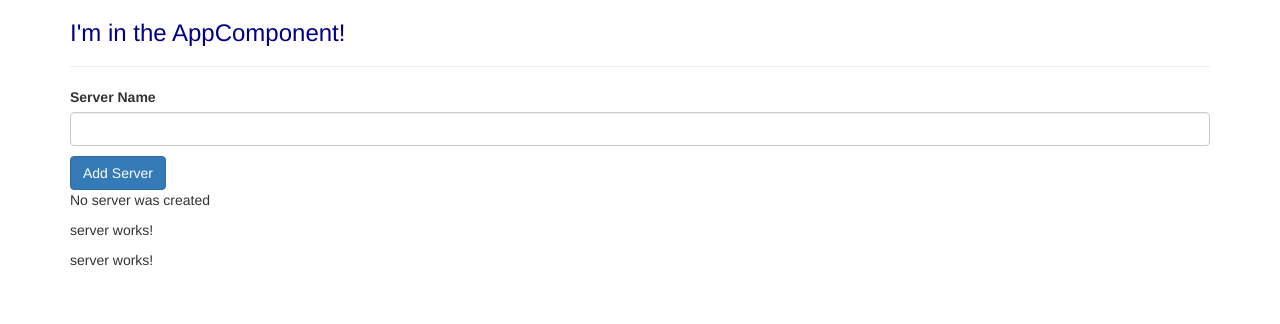
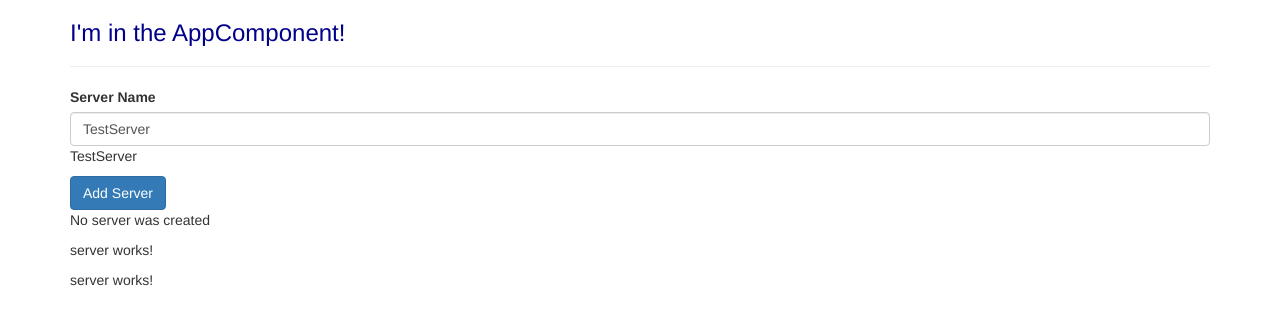
Before and after one commit to ansnoussi/Angular---The-Complete-Guide-2020-Edition-, an Angular app in the folder my-new-app/: page / in a window 1280 px wide. Shown: the top 324 px of the page. Built offline with nearby package versions, Linux system fonts and the light colour scheme.

Commit message:
two-way databinding

```diff
--- a/my-new-app/src/app/app.module.ts
+++ b/my-new-app/src/app/app.module.ts
@@ -1,5 +1,6 @@
 import { BrowserModule } from '@angular/platform-browser';
 import { NgModule } from '@angular/core';
+import { FormsModule } from '@angular/forms';
 
 import { AppComponent } from './app.component';
 import { ServerComponent } from './server/server.component';
@@ -7,7 +8,7 @@
 
 @NgModule({
   declarations: [AppComponent, ServerComponent, ServersComponent],
-  imports: [BrowserModule],
+  imports: [BrowserModule, FormsModule],
   providers: [],
   bootstrap: [AppComponent],
 })
--- a/my-new-app/src/app/servers/servers.component.html
+++ b/my-new-app/src/app/servers/servers.component.html
@@ -1,5 +1,6 @@
 <label>Server Name</label>
-<input type="text" class="form-control" (input)="onUpdateServerName($event)" />
+<!-- <input type="text" class="form-control" (input)="onUpdateServerName($event)" /> -->
+<input type="text" class="form-control" [(ngModel)]="serverName" />
 <p>{{ serverName }}</p>
 <button
   class="btn btn-primary"
--- a/my-new-app/src/app/servers/servers.component.ts
+++ b/my-new-app/src/app/servers/servers.component.ts
@@ -8,7 +8,7 @@
 export class ServersComponent implements OnInit {
   allowNewServers = false;
   serverCreationStatus = 'No server was created';
-  serverName = '';
+  serverName = 'TestServer';
 
   constructor() {
     setTimeout(() => {
```
